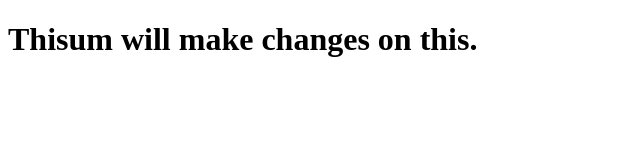
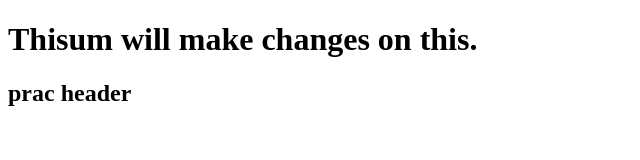
Before and after one commit to farhancc15/group-prac, a plain HTML site: page index.html in a window 1280 px wide. Shown: the whole page, without its empty margins (0-640 px from the left). Drawn offline with Linux system fonts and the light colour scheme.

Commit message:
added header 2

```diff
--- a/index.html
+++ b/index.html
@@ -7,5 +7,7 @@
 </head>
 <body>
     <h1>Thisum will make changes on this.</h1>
+
+    <h2>prac header</h2>
 </body>
 </html>
```
